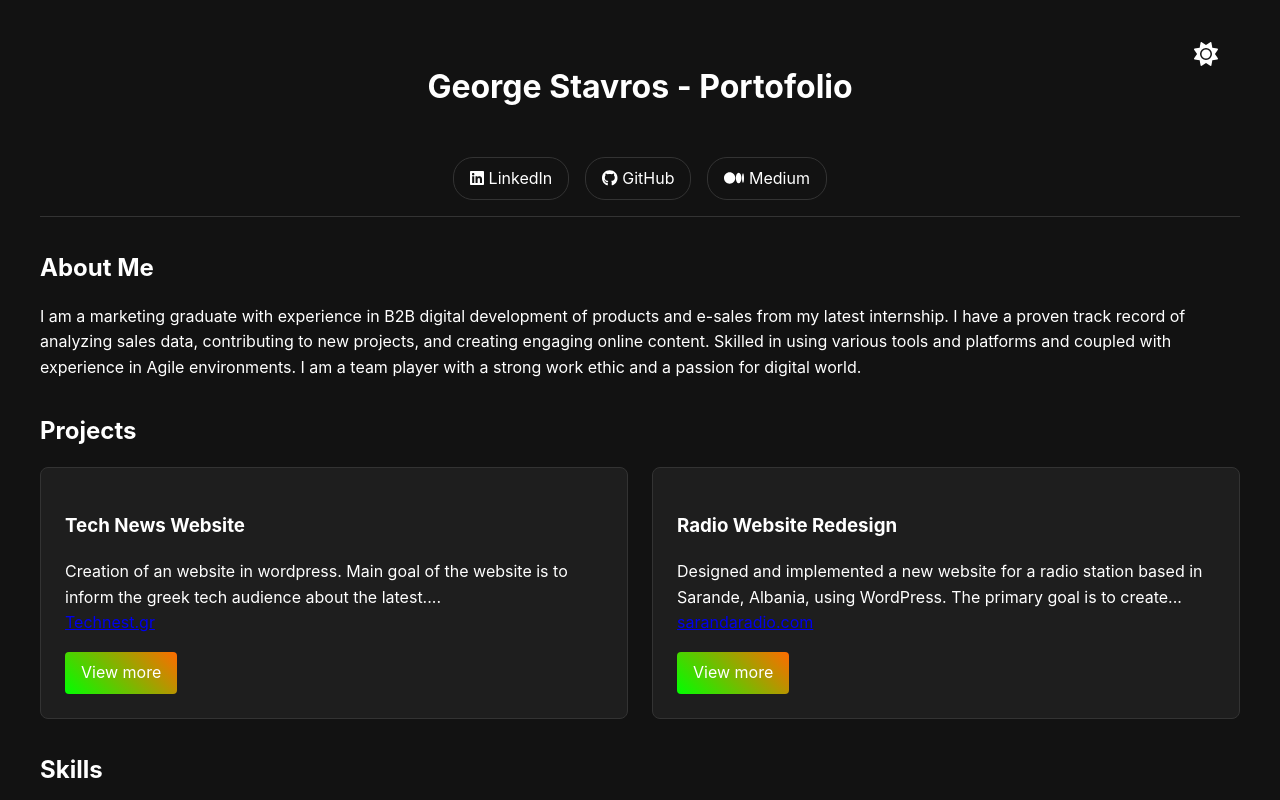
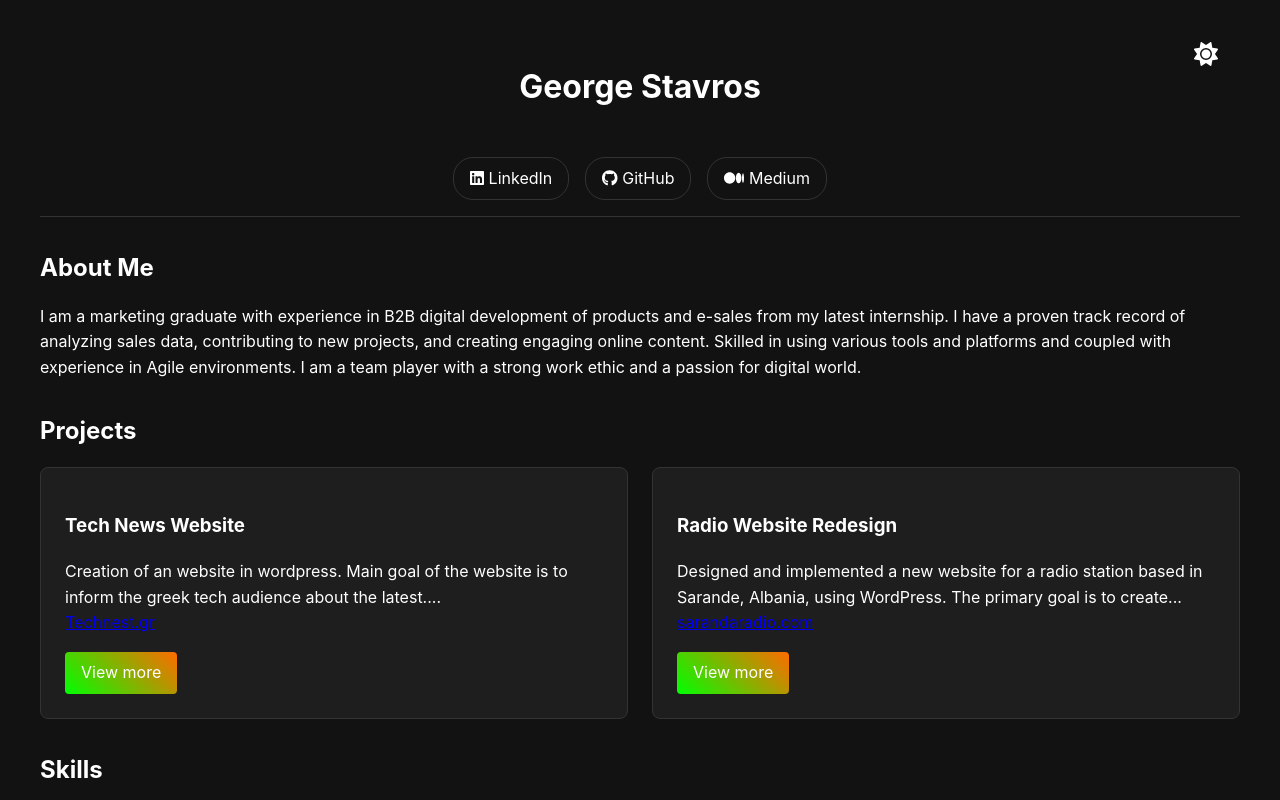
Before and after one commit to gstavros/gstavros.github.io, a plain HTML site: page index.html in a window 1280 px wide. Shown: the top 800 px of the page. Drawn offline with Linux system fonts and the light colour scheme.

Commit message:
Update index.html

```diff
--- a/index.html
+++ b/index.html
@@ -13,7 +13,7 @@
 <body>
     <div class="container">
         <header>
-            <h1>George Stavros - Portofolio</h1>
+            <h1>George Stavros</h1>
             <button class="theme-switch" onclick="toggleTheme()" aria-label="Toggle theme">
                 <i class="fas fa-sun"></i>
             </button>
```
